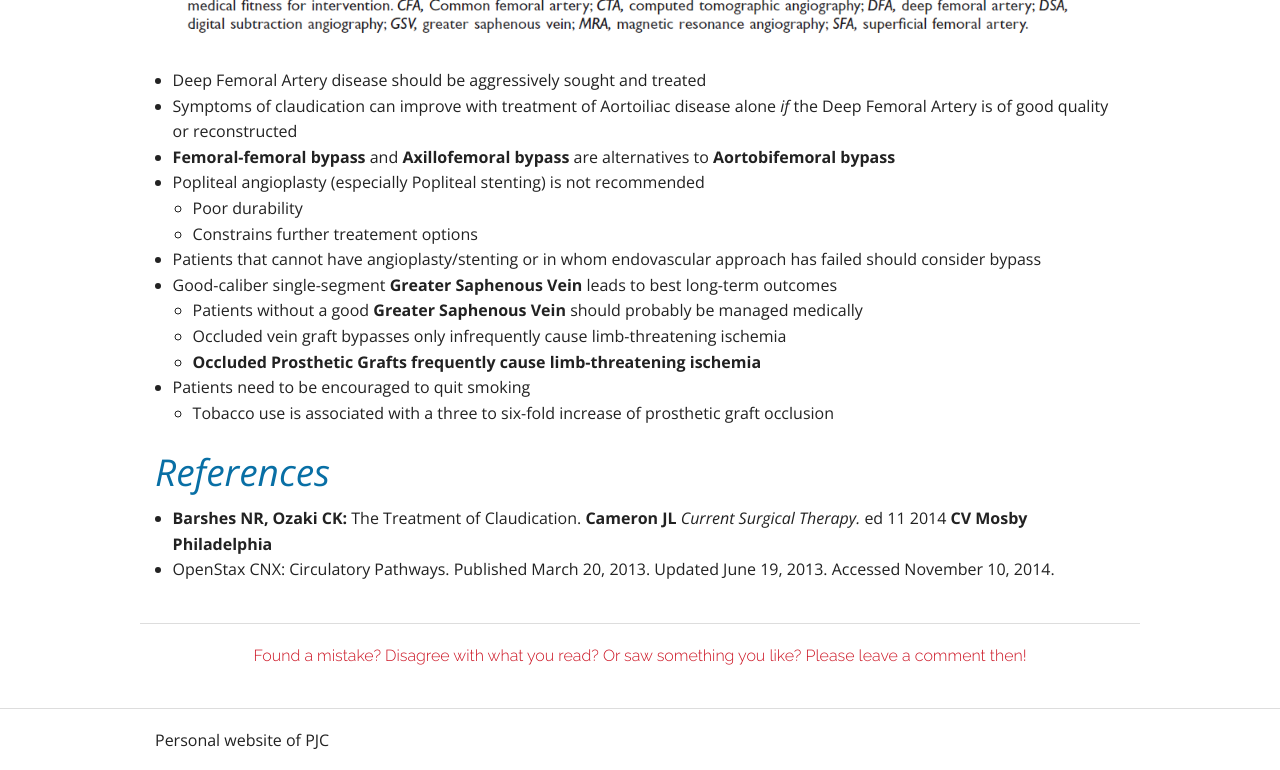
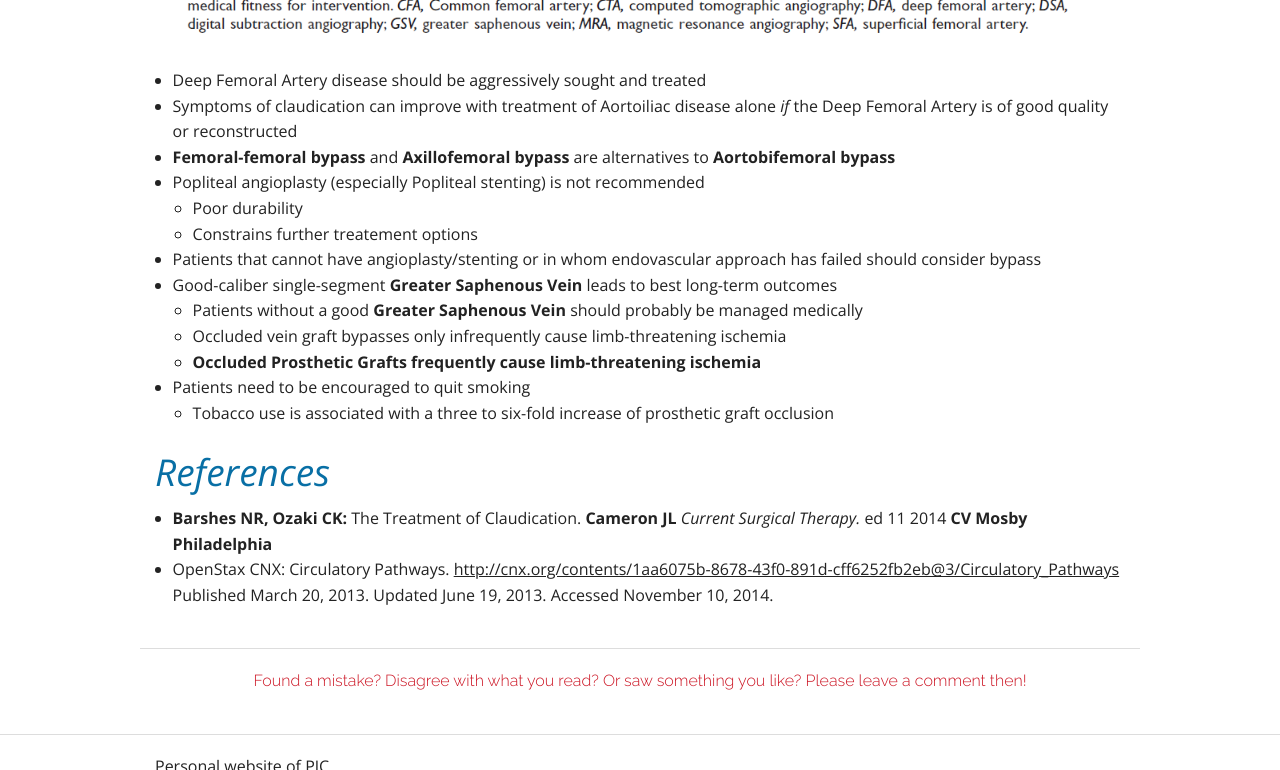
Before and after one commit to pjchung/pjchung.github.io, a Jekyll site: the page built from _posts/2014-11-10-claudication.md, in a window 1280 px wide and 900 px high, scrolled down 4500 px, cut to the strip 0-770 px from the top of the window. Built offline with Jekyll 4.4.1, drawn with Linux system fonts in a browser that asks for light colours; comment, search, counter and statistics services are not loaded.

Commit message:
Updated Claudication

```diff
--- a/_posts/2014-11-10-claudication.md
+++ b/_posts/2014-11-10-claudication.md
@@ -105,4 +105,4 @@
 
 ## *References*
 * **Barshes NR, Ozaki CK:** The Treatment of Claudication. **Cameron JL** *Current Surgical Therapy.* ed 11 2014 **CV Mosby Philadelphia**
-* OpenStax CNX: Circulatory Pathways. [](http://cnx.org/contents/1aa6075b-8678-43f0-891d-cff6252fb2eb@3/Circulatory_Pathways) Published March 20, 2013. Updated June 19, 2013. Accessed November 10, 2014.
+* OpenStax CNX: Circulatory Pathways. <u>http://cnx.org/contents/1aa6075b-8678-43f0-891d-cff6252fb2eb@3/Circulatory_Pathways</u> Published March 20, 2013. Updated June 19, 2013. Accessed November 10, 2014.
```
